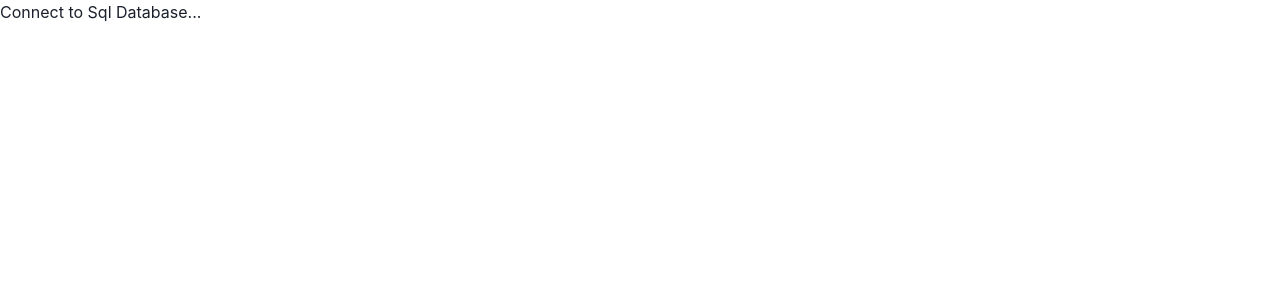
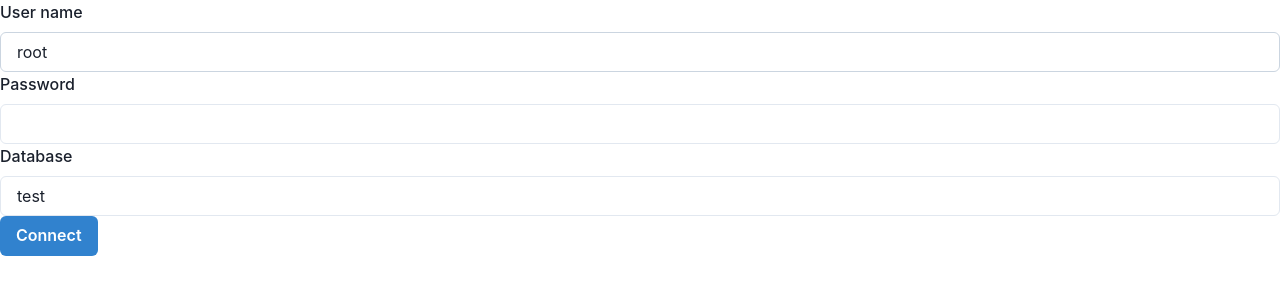
Before and after one commit to sharangahirekar1/sql-web-editor, a React (Create React App) app in the folder frontend/: page / in a window 1280 px wide. Shown: the top 300 px of the page. Built offline with nearby package versions, Linux system fonts and the light colour scheme.

Commit message:
added form in base route for connection then route to editor

```diff
--- a/frontend/src/pages/Connect.jsx
+++ b/frontend/src/pages/Connect.jsx
@@ -1,10 +1,74 @@
-import React from 'react'
+import { Box, Button, FormControl, FormLabel, Input } from '@chakra-ui/react';
+import axios from 'axios';
+import React from 'react';
+import { useNavigate } from "react-router-dom";
 
 const Connect = () => {
+  const [connData, setConnData] = React.useState({
+    username: "root",
+    password: "",
+    database: "test"
+  })
+  const navigate = useNavigate()
+
+  const handleInputChange = (ev)=>{
+    const value = ev.target.value;
+    const key = ev.target.name;
+    switch (key) {
+      case "username": {
+        setConnData({...connData, username: value});
+        break;
+      }
+      case "password": {
+        setConnData({...connData, password: value});
+        break;
+      }
+      case "database": {
+        setConnData({...connData, database: value});
+        break;
+      }
+      default: return
+    }
+
+  }
+
+  const connectApi = async () => {
+    return axios({
+      method: "POST",
+      url: "http://localhost:8000/connect",
+      data: connData,
+      headers: {
+        "Content-type": "application/json"
+      }
+    })
+  }
+
+  const handleConnect = ()=> {
+    connectApi().then((res)=>{
+      if(res.data === "Connection successful") {
+        navigate("/editor");
+      }
+    })
+  }
+
+  console.log(connData, "connection data");
   return (
-    <div>
-      Connect to Sql Database...
-    </div>
+    <Box>
+      <FormControl>
+        <FormLabel>User name</FormLabel>
+        <Input name={"username"} type='text' value={connData.username} onChange={handleInputChange} />
+      </FormControl>
+      <FormControl>
+        <FormLabel>Password</FormLabel>
+        <Input name={"password"} type='password' value={connData.password} onChange={handleInputChange} />
+      </FormControl>
+      <FormControl>
+        <FormLabel>Database</FormLabel>
+        <Input name={"database"} type='text' value={connData.database} onChange={handleInputChange} />
+      </FormControl>
+
+      <Button onClick={handleConnect} colorScheme='blue'>Connect</Button>
+    </Box>
   )
 }
 
```
Also changed, not shown: 1 other file (tests, documents, lock files or other folders).
